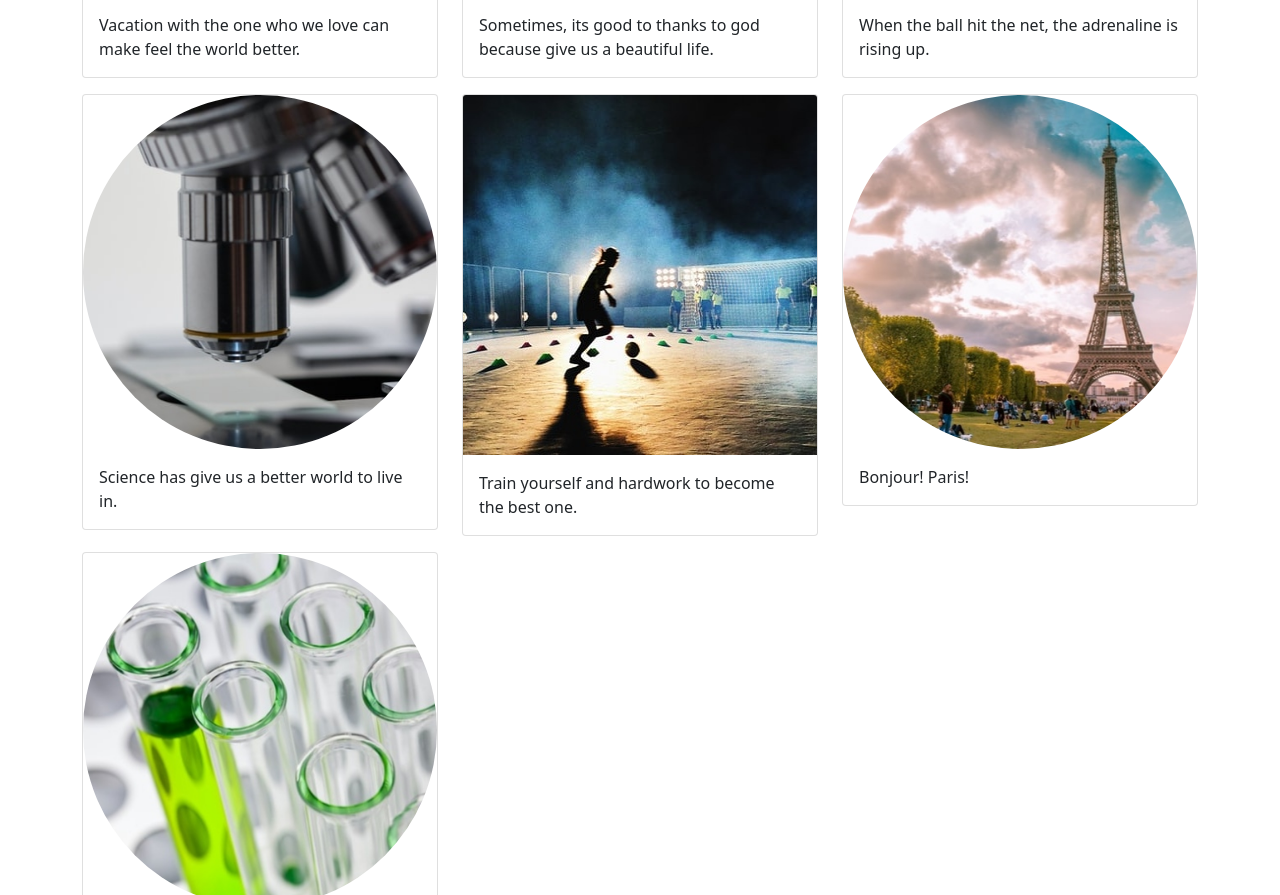
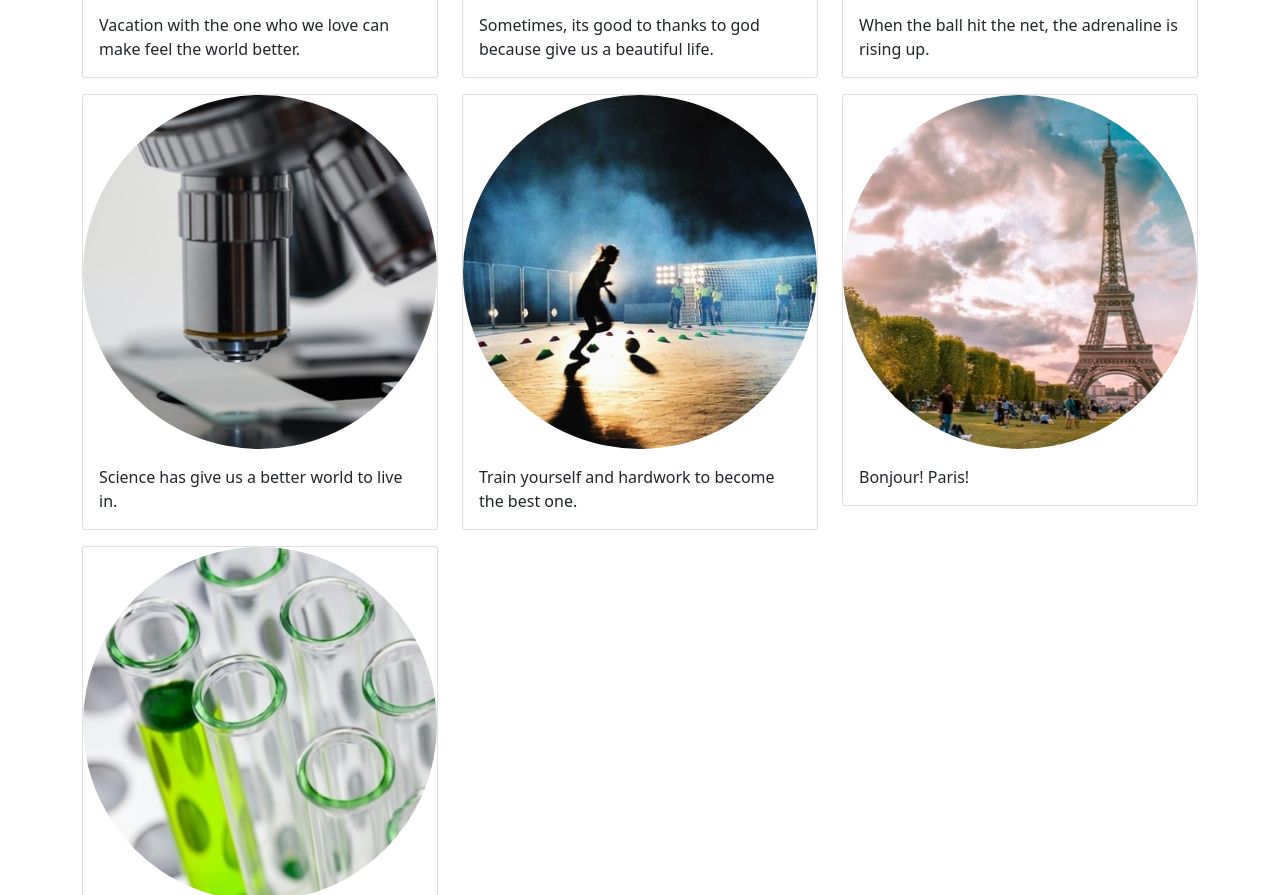
Before and after one commit to alif-alt/alif-alt.github.io, a plain HTML site: page index.html in a window 1280 px wide. Shown: the part 2247-3142 px from the top of the page. Drawn offline with nearby package versions, Linux system fonts and the light colour scheme.

Commit message:
Update index.html

```diff
--- a/index.html
+++ b/index.html
@@ -136,7 +136,7 @@
             </div>
             <div class="col-md-4 mb-3">
                 <div class="card">
-                    <img src="img/99.jpg" width="360" height="360" class="card-img-top" alt="photos99">
+                    <img src="img/99.jpg" class="card-img-top rounded-circle" alt="photos99">
                     <div class="card-body">
                       <p class="card-text">Train yourself and hardwork to become the best one.</p>
                     </div>
```
